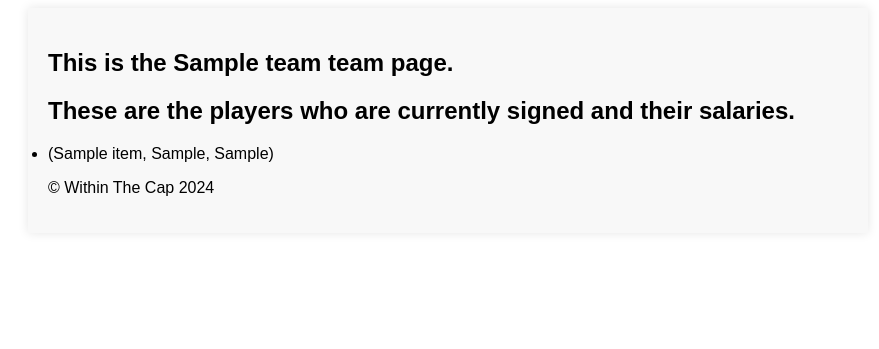
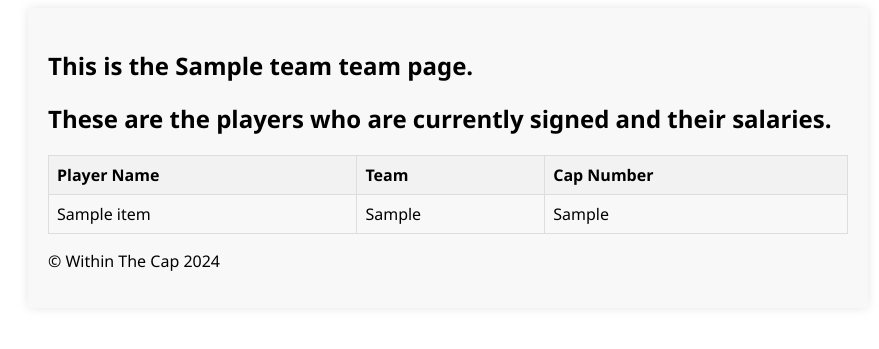
Before and after one commit to marcojthompson/NFL_Salaries_App, a Flask app: template templates/team.html in a window 1280 px wide. Shown: the top 349 px of the page, without its empty margins (192-1071 px from the left). Run offline with Flask 3, Linux system fonts and the light colour scheme; the template is opened without the code that fills it: most values are stand-ins (such as "Sample title", 1, 10 or a date in 2020).

Commit message:
New Sorting Method
Added new column to db so players can be sorted by salary, changed data loading script since header on .csv files is gone now

```diff
--- a/app.py
+++ b/app.py
@@ -18,6 +18,7 @@ class cap_hits(db.Model):
     player_name = db.Column(db.String(255), primary_key = True)
     team_loc = db.Column(db.String(255), primary_key = True)
     cap_hit = db.Column(db.String(255))
+    cap_int = db.Column(db.Integer)
 
 # Dummy route to see if database and website are properly linked
 @app.route('/show_data')
@@ -39,7 +40,7 @@ def process_form():
 # Querying database and displaying team page
 @app.route('/team/<team_choice>')
 def show_team_page(team_choice):
-    players = cap_hits.query.filter_by(team_loc = team_choice).order_by(cap_hits.cap_hit.desc()).all()
+    players = cap_hits.query.filter_by(team_loc = team_choice).order_by(cap_hits.cap_int.desc()).all()
     return render_template('team.html', team = team_choice, data = players)
 
 if __name__ == '__main__':
--- a/db/create_tables.sql
+++ b/db/create_tables.sql
@@ -4,5 +4,6 @@ CREATE TABLE IF NOT EXISTS player_cap_hits (
     player_name VARCHAR(50) NOT NULL,
     team_loc VARCHAR(3) NOT NULL,
     cap_hit VARCHAR(15) NOT NULL,
+    cap_int BIGINT NOT NULL,
     PRIMARY KEY (player_name, team_loc)
 );
--- a/static/styles.css
+++ b/static/styles.css
@@ -1,17 +1,23 @@
 body {
-    font-family: Arial, Helvetica, sans-serif;
+    font-family: 'Segoe UI', Tahoma, Geneva, Verdana, sans-serif, sans-serif;
     margin: 10;
     padding: 10;
 }
 
-ul {
-    list-style-type: disc;
-    margin: 0;
-    padding: 0;
+table {
+    width: 100%;
+    border-collapse: collapse;
+    margin-top: 20px;
 }
 
-li {
-    margin-bottom: 8px;
+th, td {
+    border: 1px solid #ddd;
+    padding: 8px;
+    text-align: left;
+}
+
+th {
+    background-color: #f2f2f2;
 }
 
 .main_container {
--- a/templates/index.html
+++ b/templates/index.html
@@ -3,7 +3,7 @@
 <head>
     <meta charset="UTF-8">
     <meta name="viewport" content="width=device-width, initial-scale=1.0">
-    <link rel="stylesheet" href="./static/styles.css">
+    <link rel="stylesheet" href="/static/styles.css">
     <title>Home Page</title>
 </head>
 
--- a/templates/team.html
+++ b/templates/team.html
@@ -3,7 +3,7 @@
 <head>
     <meta charset="UTF-8">
     <meta name="viewport" content="width=device-width, initial-scale=1.0">
-    <link rel="stylesheet" href="./static/styles.css">
+    <link rel="stylesheet" href="/static/styles.css">
     <title>Team Page</title>
 </head>
 
@@ -16,11 +16,25 @@
             <section class="team_data">
                 <h1>This is the {{ team }} team page.</h1>
                 <h2>These are the players who are currently signed and their salaries.</h2>
-                <ul>
+                <table>
+                    <thaed>
+                    <tr>
+                        <th>Player Name</th>
+                        <th>Team</th>
+                        <th>Cap Number</th>
+                    </tr>
+                </thaed>
+                <tbody>
                     {% for item in data %}
-                        <li>{{ item.player_name, item.team_loc, item.cap_hit }}</li>
+                        <tr>
+                            <td>{{ item.player_name }}</td>
+                            <td>{{ item.team_loc }}</td>
+                            <td>{{ item.cap_hit }}</td>
+                        </tr>
                     {% endfor %}
-                </ul>
+                </tbody>
+                </table>
+
             </section>
         </main>
     <footer>
```
Also changed, not shown: 1 other file.
